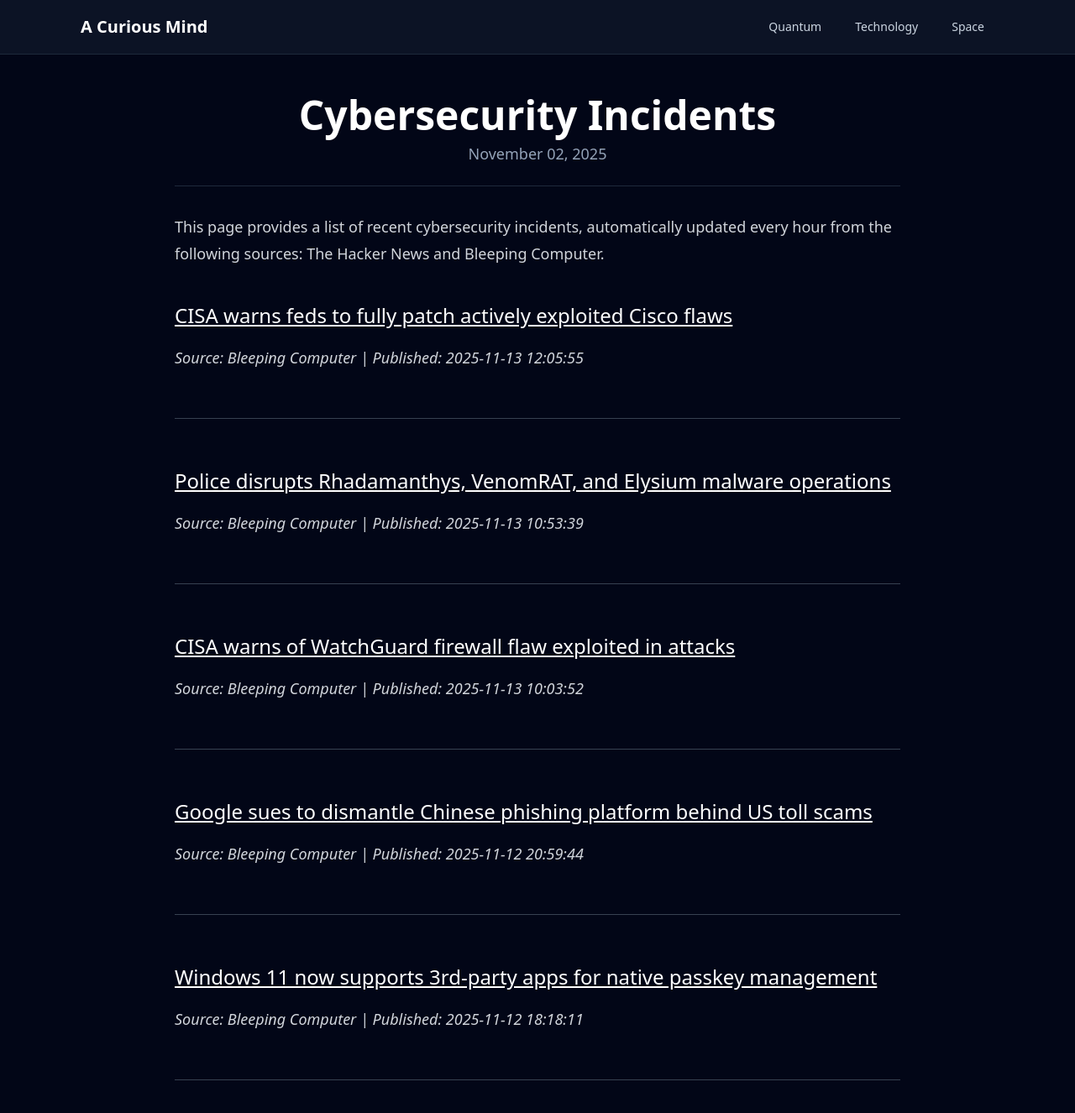
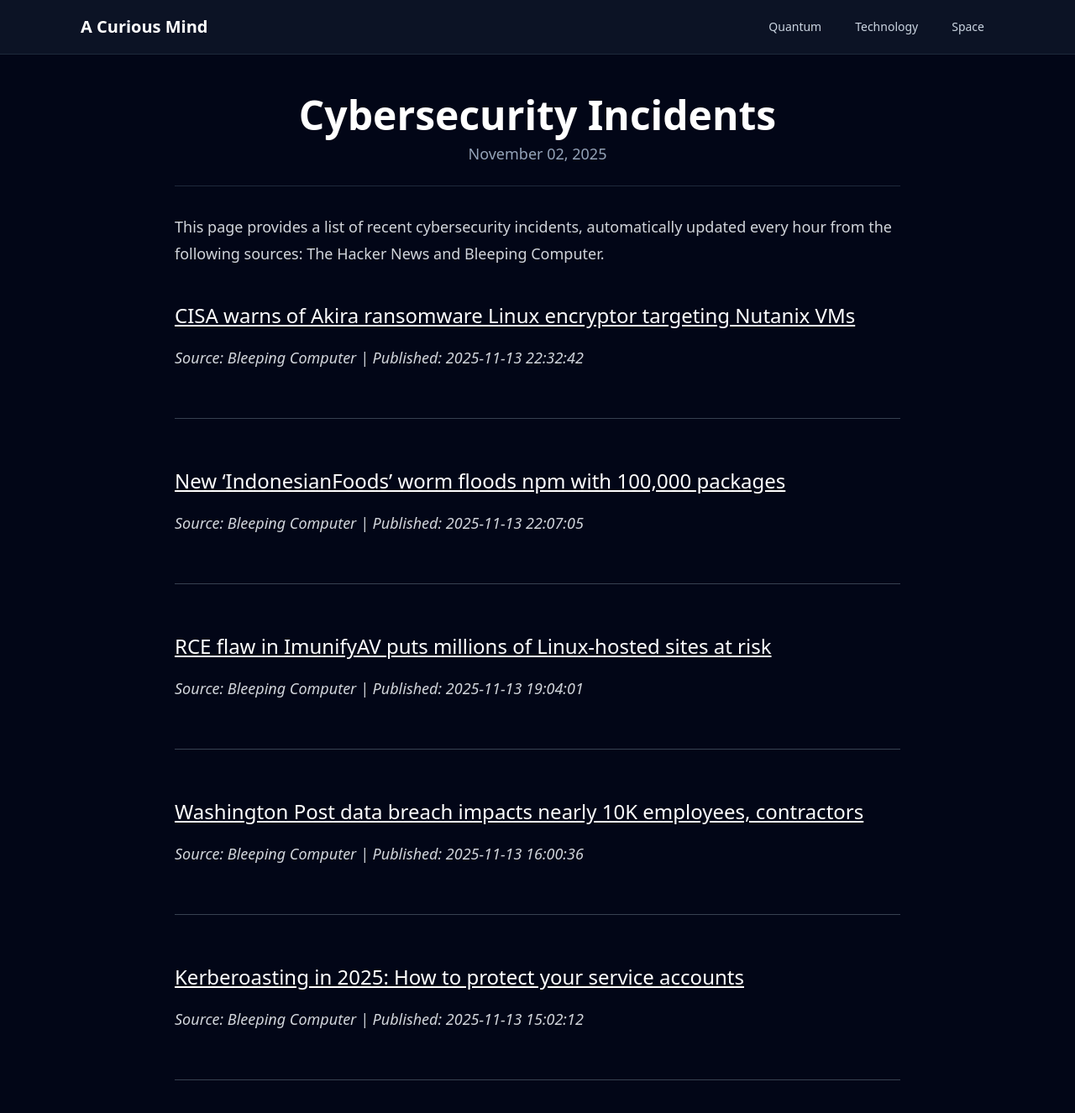
Before and after one commit to onehl7/onehl7.github.io, a Jekyll site: the page built from _posts/2025-11-02-cybersecurity-incidents.md, in a window 1280 px wide and 1400 px high. Shown: the top 1326 px of the window at 84% size. Built offline with Jekyll 4.4.1, drawn with Linux system fonts in a browser that asks for light colours; nearby versions of some CDN libraries.

Commit message:
Update news data

```diff
--- a/_data/news.json
+++ b/_data/news.json
@@ -1,32 +1,32 @@
 [
   {
     "source": "Bleeping Computer",
-    "title": "CISA warns feds to fully patch actively exploited Cisco flaws",
-    "link": "https://www.bleepingcomputer.com/news/security/cisa-warns-feds-to-fully-patch-actively-exploited-cisco-flaws/",
-    "published": "2025-11-13 12:05:55"
+    "title": "CISA warns of Akira ransomware Linux encryptor targeting Nutanix VMs",
+    "link": "https://www.bleepingcomputer.com/news/security/cisa-warns-of-akira-ransomware-linux-encryptor-targeting-nutanix-vms/",
+    "published": "2025-11-13 22:32:42"
   },
   {
     "source": "Bleeping Computer",
-    "title": "Police disrupts Rhadamanthys, VenomRAT, and Elysium malware operations",
-    "link": "https://www.bleepingcomputer.com/news/security/police-disrupts-rhadamanthys-venomrat-and-elysium-malware-operations/",
-    "published": "2025-11-13 10:53:39"
+    "title": "New \u2018IndonesianFoods\u2019 worm floods npm with 100,000 packages",
+    "link": "https://www.bleepingcomputer.com/news/security/new-indonesianfoods-worm-floods-npm-with-100-000-packages/",
+    "published": "2025-11-13 22:07:05"
   },
   {
     "source": "Bleeping Computer",
-    "title": "CISA warns of WatchGuard firewall flaw exploited in attacks",
-    "link": "https://www.bleepingcomputer.com/news/security/cisa-warns-of-watchguard-firewall-flaw-exploited-in-attacks/",
-    "published": "2025-11-13 10:03:52"
+    "title": "RCE flaw in ImunifyAV puts millions of Linux-hosted sites at risk",
+    "link": "https://www.bleepingcomputer.com/news/security/rce-flaw-in-imunifyav-puts-millions-of-linux-hosted-sites-at-risk/",
+    "published": "2025-11-13 19:04:01"
   },
   {
     "source": "Bleeping Computer",
-    "title": "Google sues to dismantle Chinese phishing platform behind US toll scams",
-    "link": "https://www.bleepingcomputer.com/news/security/google-sues-to-dismantle-chinese-phishing-platform-behind-us-toll-scams/",
-    "published": "2025-11-12 20:59:44"
+    "title": "Washington Post data breach impacts nearly 10K employees, contractors",
+    "link": "https://www.bleepingcomputer.com/news/security/washington-post-data-breach-impacts-nearly-10k-employees-contractors/",
+    "published": "2025-11-13 16:00:36"
   },
   {
     "source": "Bleeping Computer",
-    "title": "Windows 11 now supports 3rd-party apps for native passkey management",
-    "link": "https://www.bleepingcomputer.com/news/security/windows-11-now-supports-3rd-party-apps-for-native-passkey-management/",
-    "published": "2025-11-12 18:18:11"
+    "title": "Kerberoasting in 2025: How to protect your service accounts",
+    "link": "https://www.bleepingcomputer.com/news/security/kerberoasting-in-2025-how-to-protect-your-service-accounts/",
+    "published": "2025-11-13 15:02:12"
   }
 ]
```
